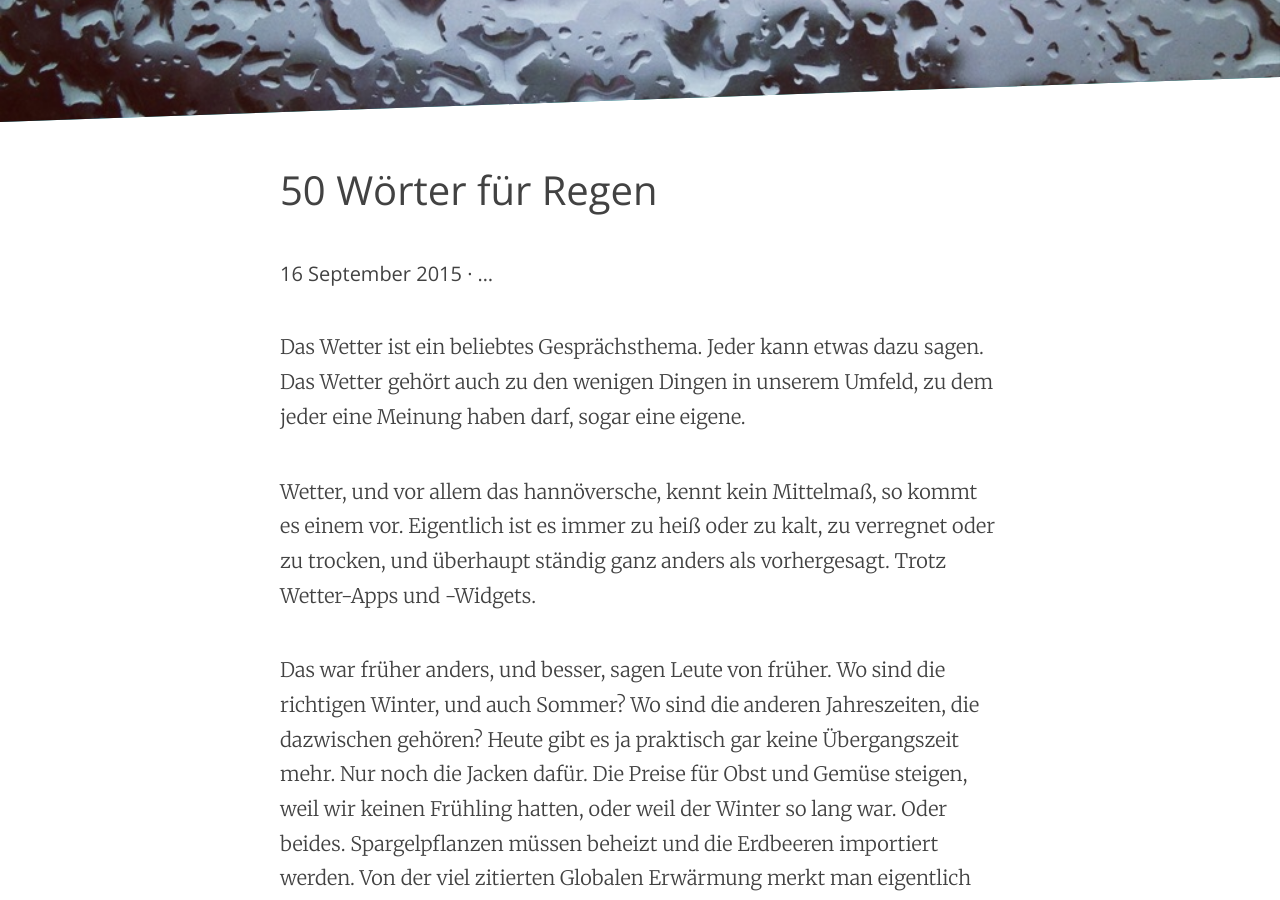
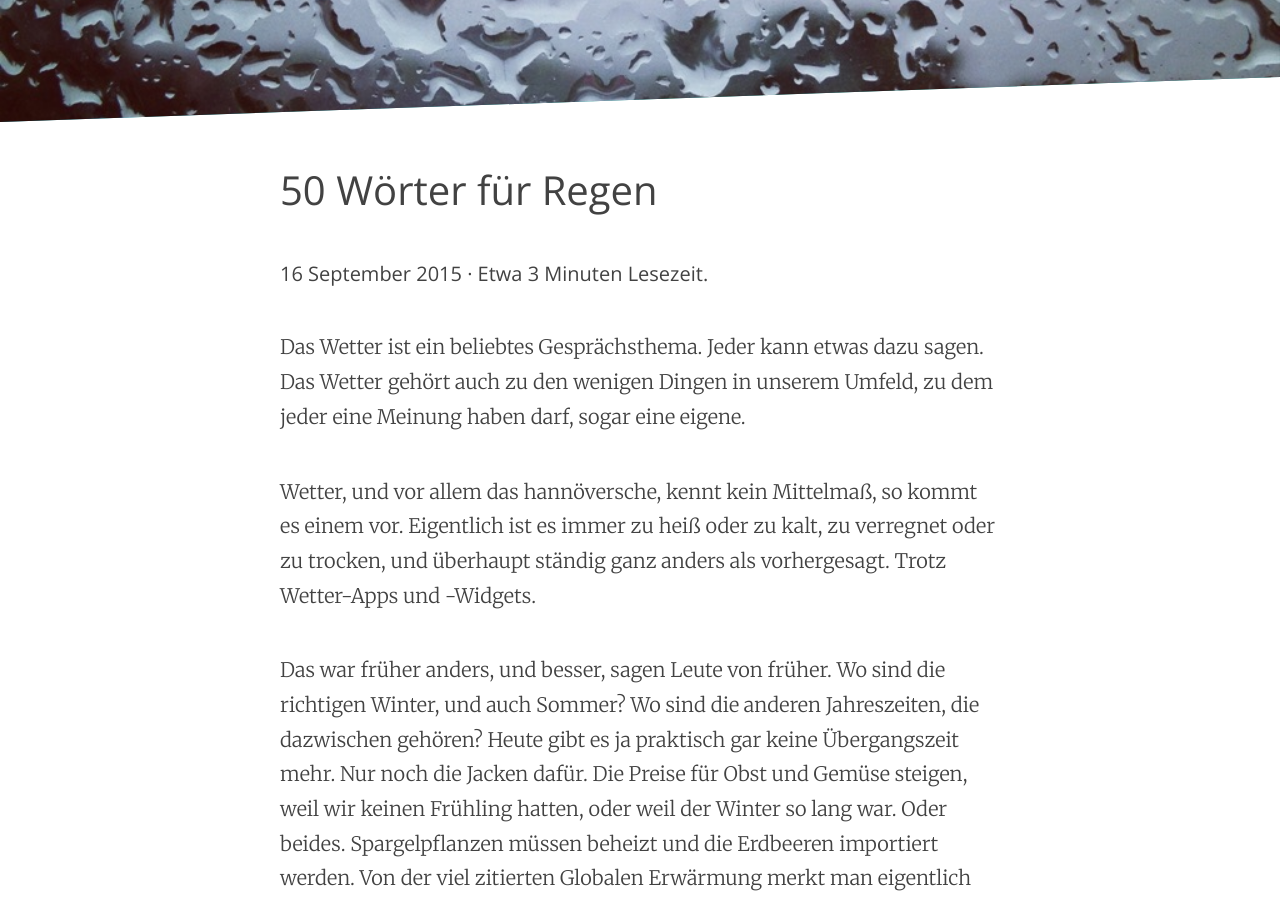
Before and after one commit to marc2o/marc2o.github.io, a Jekyll site: the page built from _posts/2015-09-16-50-Woerter-fuer-Regen.md, in a window 1280 px wide and 900 px high, scrolled down 643 px. Built offline with Jekyll 4.4.1, drawn with Linux system fonts in a browser that asks for light colours.

Commit message:
Update article.html

```diff
--- a/_layouts/article.html
+++ b/_layouts/article.html
@@ -49,9 +49,9 @@
                 {% assign readingTime = words | number_of_words | divided_by: 200 %}
                 {{ page.date | date: "%-d %B %Y"}} ·
                 {% if page.language == "de-DE" %}
-                …
+                Etwa {{ readingTime }} Minuten Lesezeit.
                 {% else %}
-                …
+                Roughly {{ readingTime }} minutes reading time.
                 {% endif %}
             {% endif %}
         </p>
```
